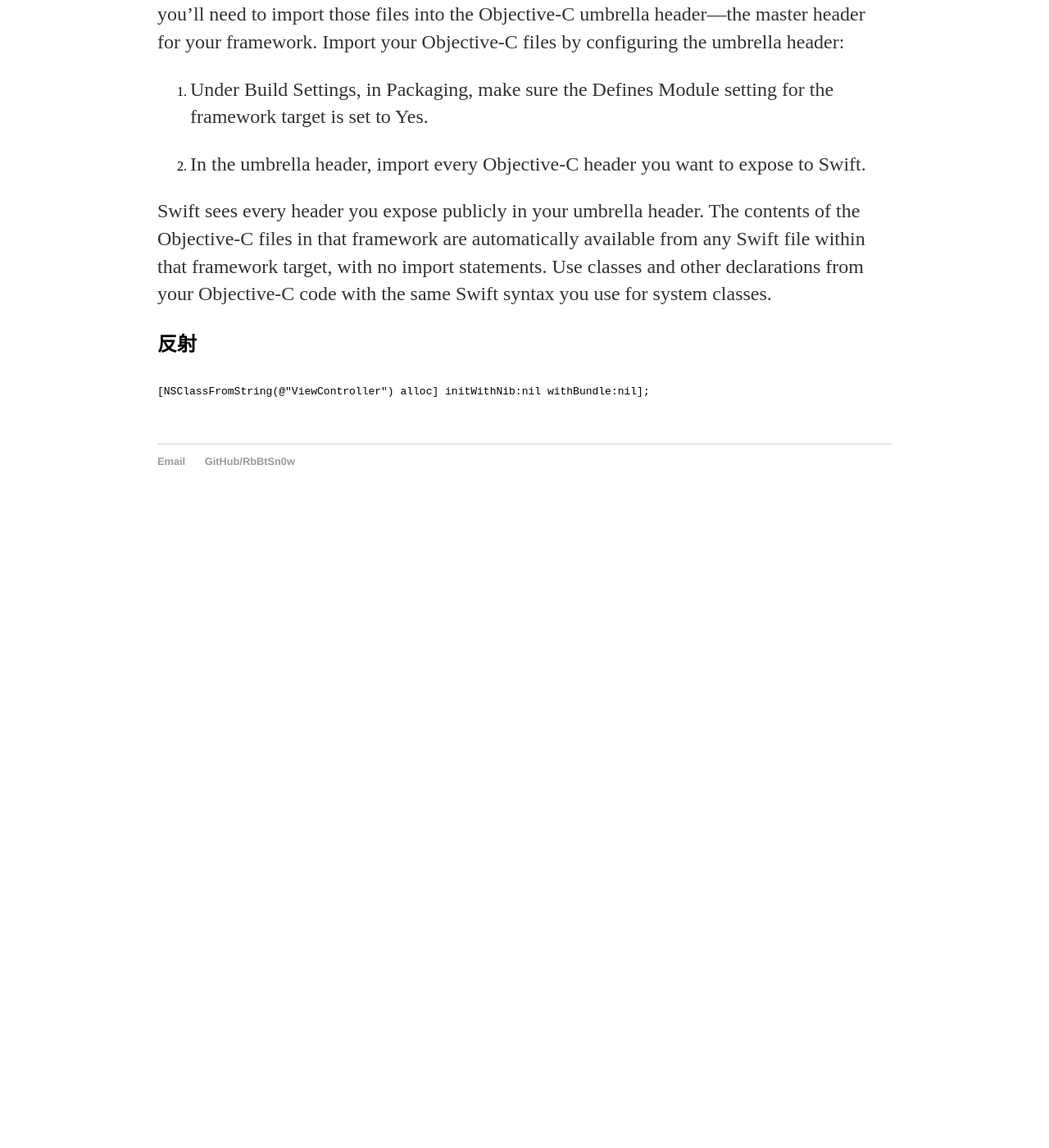
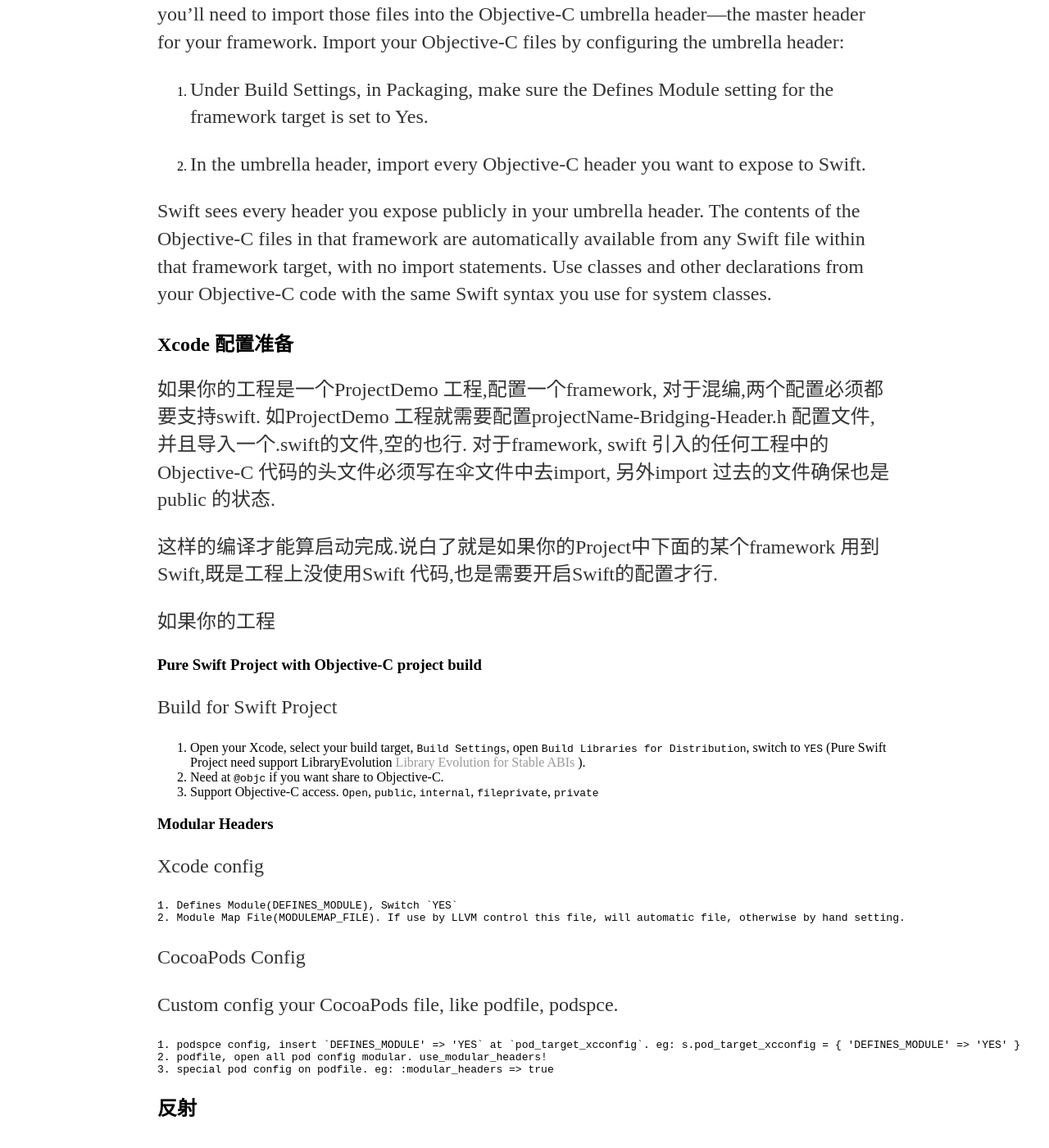
Before and after one commit to RbBtSn0w/rbbtsn0w.github.io, a Jekyll site: the page built from _posts/2020-01-20-Objective-CToSwift.md, in a window 1280 px wide and 1400 px high, scrolled down 656 px. Shown: the whole window at 82% size. Built offline with Jekyll 4.4.1, drawn with Linux system fonts in a browser that asks for light colours; before the commit the page ends 1286 px from its top, so only the background shows below that.

Commit message:
Update 2020-01-20-Objective-CToSwift.md
update doc.

````diff
--- a/_posts/2020-01-20-Objective-CToSwift.md
+++ b/_posts/2020-01-20-Objective-CToSwift.md
@@ -26,6 +26,39 @@ To use the Objective-C declarations in files in the same framework target as you
 
 Swift sees every header you expose publicly in your umbrella header. The contents of the Objective-C files in that framework are automatically available from any Swift file within that framework target, with no import statements. Use classes and other declarations from your Objective-C code with the same Swift syntax you use for system classes.
 
+## Xcode 配置准备
+
+如果你的工程是一个ProjectDemo 工程,配置一个framework, 对于混编,两个配置必须都要支持swift.
+如ProjectDemo 工程就需要配置projectName-Bridging-Header.h 配置文件,并且导入一个.swift的文件,空的也行.
+对于framework, swift 引入的任何工程中的Objective-C 代码的头文件必须写在伞文件中去import, 另外import 过去的文件确保也是public 的状态.
+
+这样的编译才能算启动完成.说白了就是如果你的Project中下面的某个framework 用到Swift,既是工程上没使用Swift 代码,也是需要开启Swift的配置才行.
+
+如果你的工程
+
+### Pure Swift Project with Objective-C project build
+
+Build for Swift Project
+
+1. Open your Xcode, select your build target, `Build Settings`, open `Build Libraries for Distribution`, switch to `YES` (Pure Swift Project need support LibraryEvolution [Library Evolution for Stable ABIs](https://github.com/apple/swift-evolution/blob/master/proposals/0260-library-evolution.md) ).
+2. Need at `@objc` if you want share to Objective-C.
+3. Support Objective-C access. `Open`, `public`, `internal`, `fileprivate`, `private`
+
+### Modular Headers
+
+Xcode config
+
+    1. Defines Module(DEFINES_MODULE), Switch `YES`
+    2. Module Map File(MODULEMAP_FILE). If use by LLVM control this file, will automatic file, otherwise by hand setting.
+
+CocoaPods Config
+
+Custom config your CocoaPods file, like podfile, podspce.
+
+    1. podspce config, insert `DEFINES_MODULE' => 'YES` at `pod_target_xcconfig`. eg: s.pod_target_xcconfig = { 'DEFINES_MODULE' => 'YES' }
+    2. podfile, open all pod config modular. use_modular_headers!
+    3. special pod config on podfile. eg: :modular_headers => true
+
 ## 反射
 
 ```Objective-C
````
